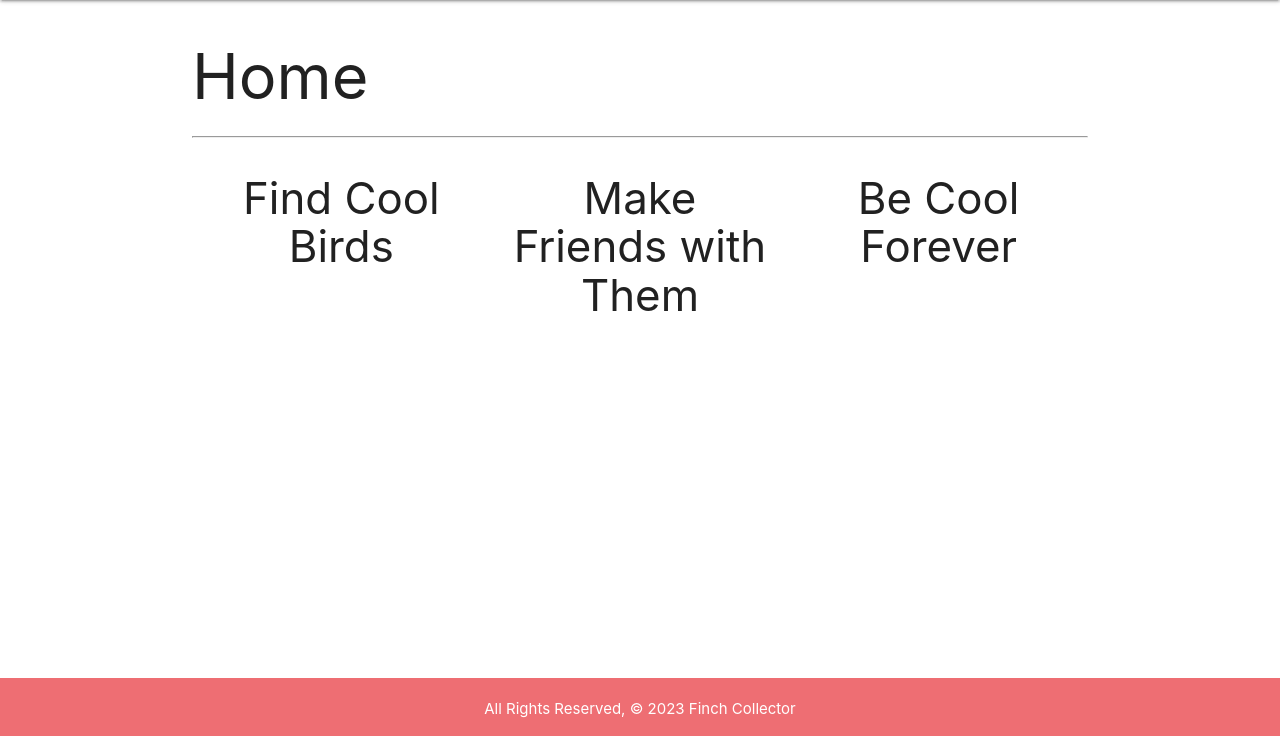
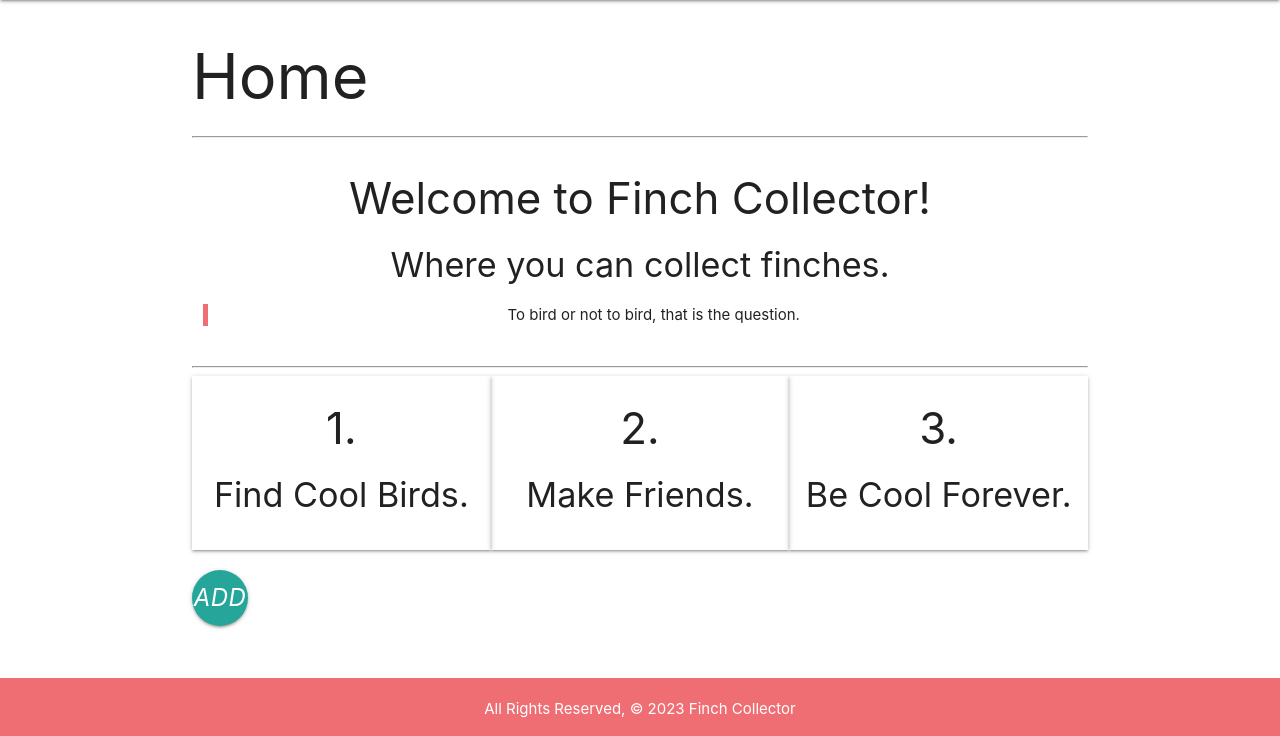
Before and after one commit to SimpsonRoss/finch-collector, a Django app: page / in a window 1280 px wide. Shown: the part 64-800 px from the top of the page. Run offline with Django 4.2, Linux system fonts and the light colour scheme.

```diff
--- a/main_app/templates/about.html
+++ b/main_app/templates/about.html
@@ -2,13 +2,13 @@
 {% block content %}
 
 <div class="row">
-  <div class="col s6 ">
+  <div class="col m6 s12">
     <h1>About the Finch Collector</h1>
     <hr>
     <p>The Finch Collector is your one hop shop for all things winged. We're anti wing-clipping and #anti-cage and all our finches are free to roam the Shropshire skies before returning home... for food!</p>
   </div>
-  <div class="col s6">
-    <img src="https://i.imgur.com/SB3NIEE.png" alt="Strawberry Finch">
+  <div class="col m6 s12">
+    <img class="responsive-img" src="https://i.imgur.com/SB3NIEE.png" alt="Strawberry Finch">
   </div>
 
 </div>
--- a/main_app/templates/finches/index.html
+++ b/main_app/templates/finches/index.html
@@ -4,7 +4,7 @@
 <h1>Finch List</h1>
 
 {% for finch in finches %}
-  <div class="card">
+  <div class="card hoverable">
     <div class="card-content">
       <span class="card-title">
         {{ finch.name }}
--- a/main_app/templates/home.html
+++ b/main_app/templates/home.html
@@ -2,21 +2,52 @@
 {% block content %}
 
 <h1>Home</h1>
+
+<hr>
+
+<div class="row center">
+  <div class="col s12">
+      <h3>Welcome to Finch Collector!</h3>
+      <h4>Where you can collect finches.</h4>
+
+      <blockquote>
+        To bird or not to bird, that is the question.
+      </blockquote>
+  </div>
+</div>
+
 <hr>
 
 <div class="row center">
 
-  <div class="col m4 s12">
-    <h3>Find Cool Birds</h3>
+  <div class="col m4 s12 z-depth-1">
+    <h3>1.</h3>
+    <h4>Find Cool Birds.</h4>
+    <br>
   </div>
-  <div class="col m4 s12">
-    <h3>Make Friends with Them</h3>
+  <div class="col m4 s12 z-depth-1">
+    <h3>2.</h3>
+    <h4>Make Friends.</h4>
+    <br>
   </div>
-  <div class="col m4 s12">
-    <h3>Be Cool Forever</h3>
+  <div class="col m4 s12 z-depth-1">
+    <h3>3.</h3>
+    <h4>Be Cool Forever.</h4>
+    <br>
   </div>
 
 </div>
 
 
+  <!-- Scaled in -->
+  <a id="scale-demo" href="#!" class="btn-floating btn-large scale-transition">
+    <i class="material-icons">add</i>
+  </a>
+
+  <!-- Scaled out -->
+  <a id="scale-demo" href="#!" class="btn-floating btn-large scale-transition scale-out">
+    <i class="material-icons">add</i>
+  </a>
+
+
 {% endblock %}
```
Also changed, not shown: finchcollector/settings.py (+12 -0 lines).
